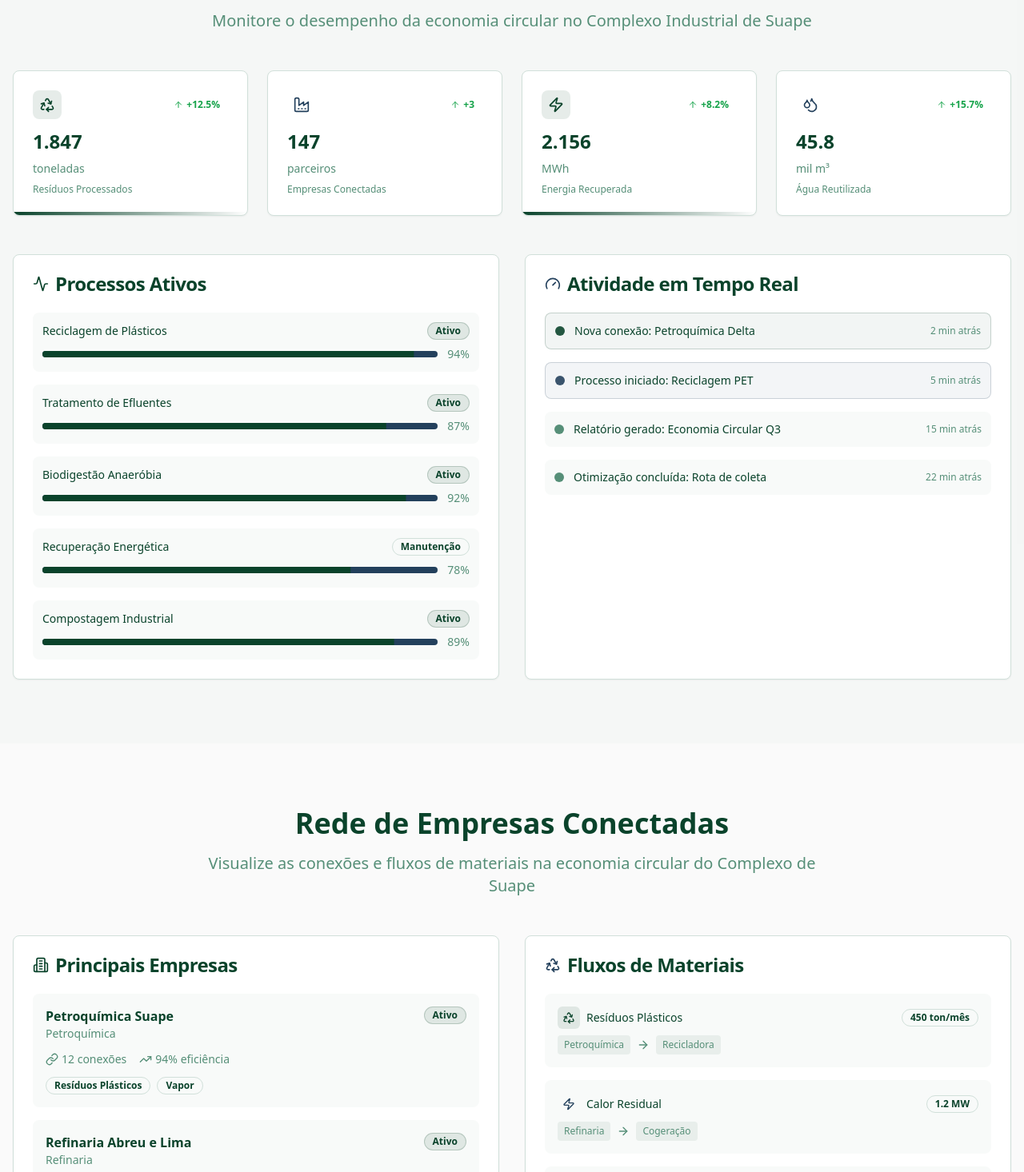
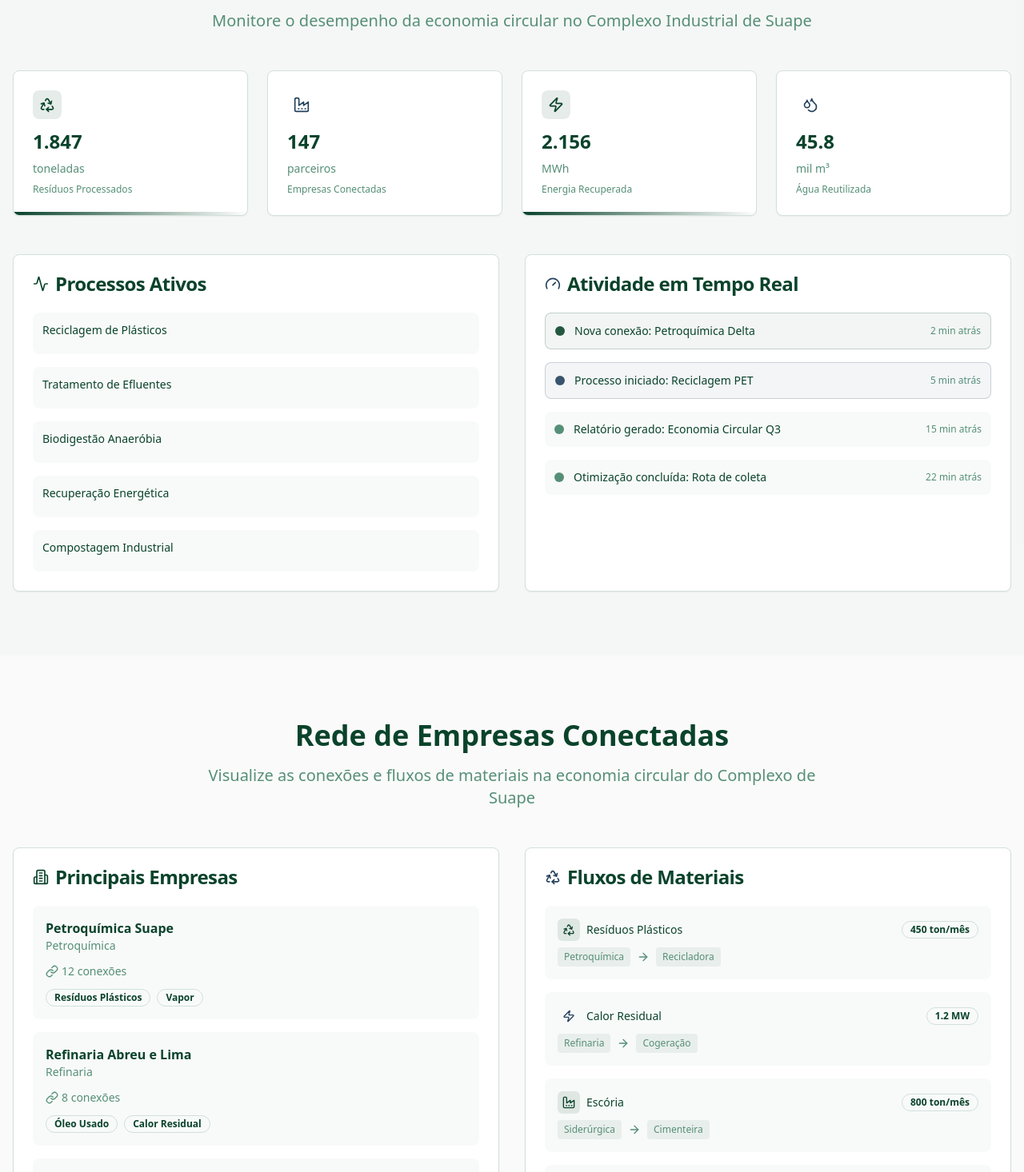
Before and after one commit to darussiak/suape-eco-flow, a React (Vite) app: page / in a window 1280 px wide. Shown: the part 844-2310 px from the top of the page at 80% size. Built offline with nearby package versions, Linux system fonts and the light colour scheme.

Commit message:
Remove irrelevant information
Remove "ativos" and "porcentagem" from all sections to simplify the user interface.

```diff
--- a/src/components/DashboardSection.tsx
+++ b/src/components/DashboardSection.tsx
@@ -86,13 +86,6 @@ const DashboardSection = () => {
                     <div className={`p-2 rounded-lg bg-${metric.color}/10`}>
                       <IconComponent className={`w-5 h-5 text-${metric.color}`} />
                     </div>
-                    <Badge
-                      variant="secondary"
-                      className={`${metric.trend === 'up' ? 'text-green-600' : 'text-red-600'} border-0 bg-transparent`}
-                    >
-                      {metric.trend === 'up' ? <ArrowUp className="w-3 h-3 mr-1" /> : <ArrowDown className="w-3 h-3 mr-1" />}
-                      {metric.change}
-                    </Badge>
                   </div>
                 </CardHeader>
                 <CardContent>
@@ -130,16 +123,6 @@ const DashboardSection = () => {
                   <div className="flex-1">
                     <div className="flex items-center justify-between mb-2">
                       <span className="font-medium text-sm">{process.name}</span>
-                      <Badge
-                        variant={process.status === 'Ativo' ? 'secondary' : 'outline'}
-                        className={process.status === 'Ativo' ? 'bg-eco-green/10 text-eco-green border-eco-green/20' : ''}
-                      >
-                        {process.status}
-                      </Badge>
-                    </div>
-                    <div className="flex items-center gap-3">
-                      <Progress value={process.efficiency} className="flex-1 h-2" />
-                      <span className="text-sm font-medium text-muted-foreground">{process.efficiency}%</span>
                     </div>
                   </div>
                 </div>
--- a/src/components/NetworkSection.tsx
+++ b/src/components/NetworkSection.tsx
@@ -116,22 +116,12 @@ const NetworkSection = () => {
                       <h4 className="font-semibold text-foreground">{company.name}</h4>
                       <p className="text-sm text-muted-foreground">{company.type}</p>
                     </div>
-                    <Badge
-                      variant={company.status === 'Ativo' ? 'secondary' : 'outline'}
-                      className={company.status === 'Ativo' ? 'bg-eco-green/10 text-eco-green border-eco-green/20' : ''}
-                    >
-                      {company.status}
-                    </Badge>
                   </div>
 
                   <div className="flex items-center gap-4 text-sm text-muted-foreground mb-3">
                     <span className="flex items-center gap-1">
                       <Link className="w-4 h-4" />
                       {company.connections} conexões
-                    </span>
-                    <span className="flex items-center gap-1">
-                      <TrendingUp className="w-4 h-4" />
-                      {company.efficiency}% eficiência
                     </span>
                   </div>
 
```
